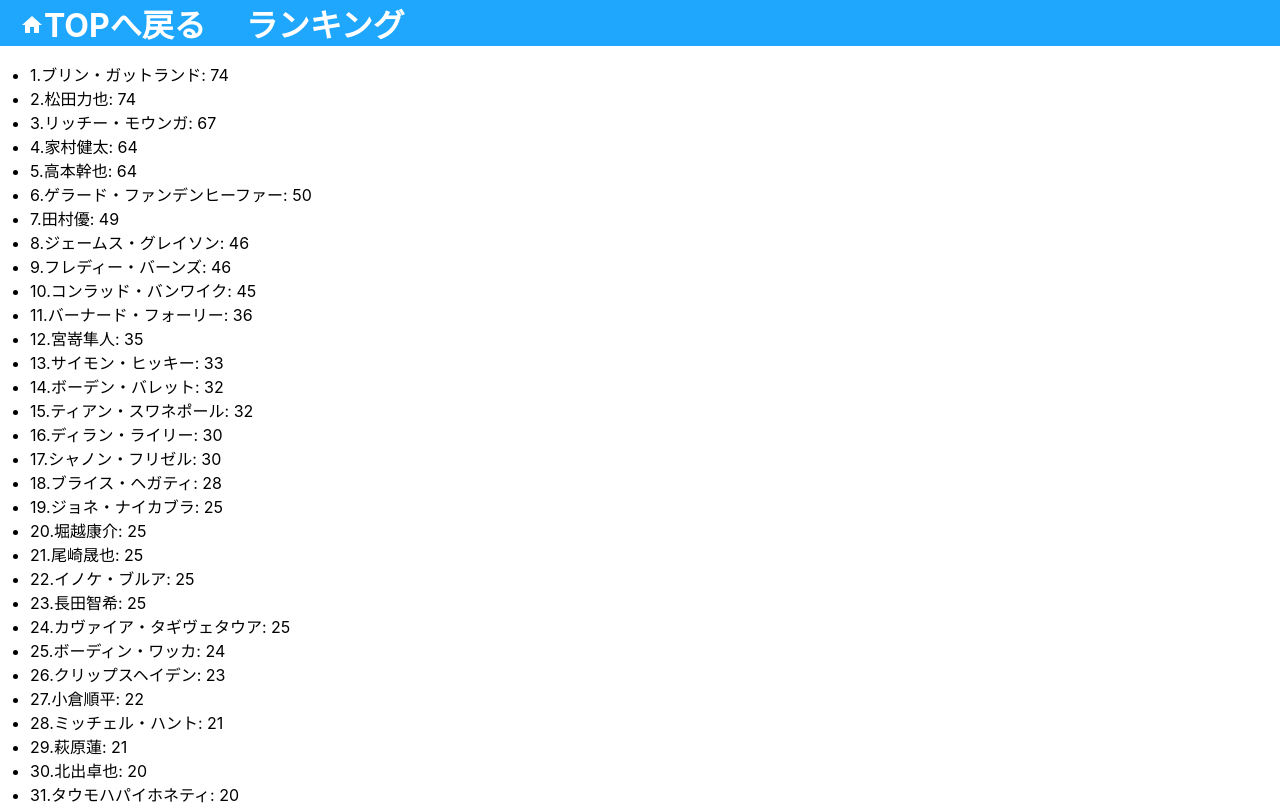
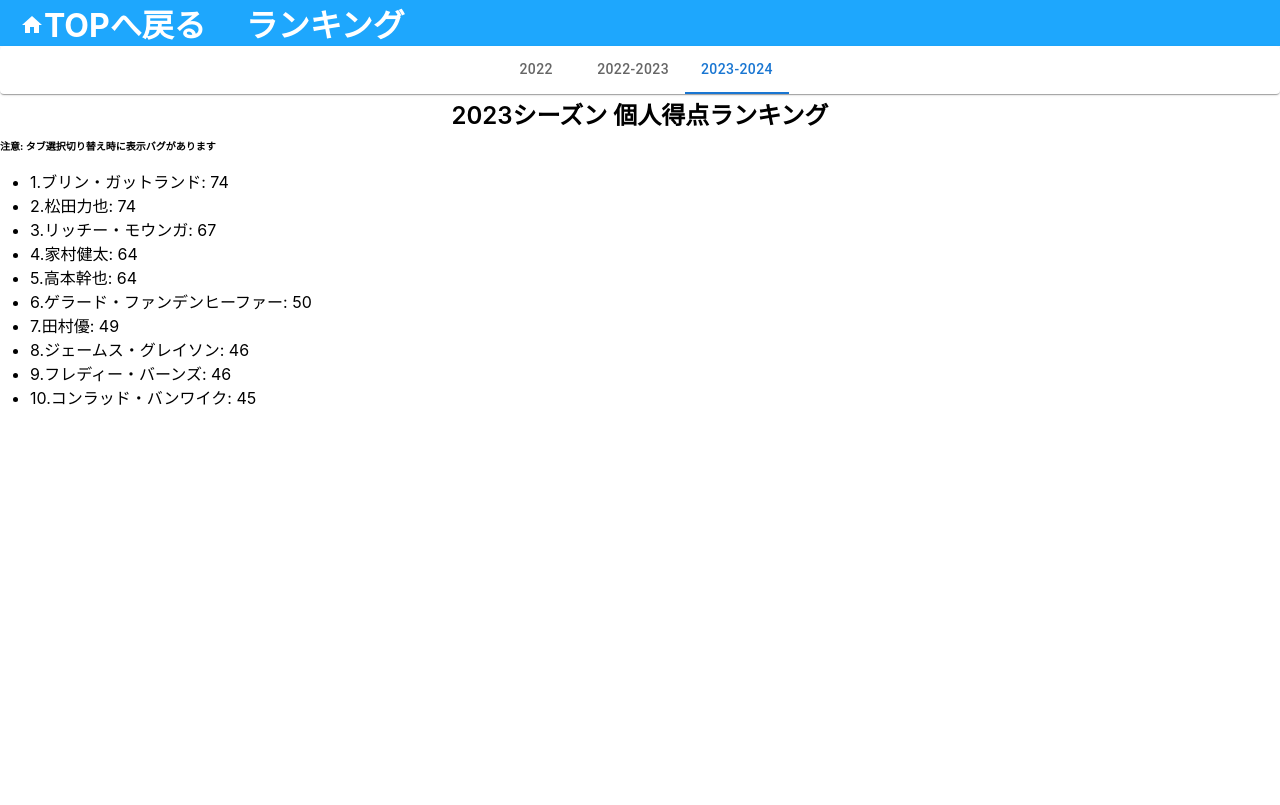
Before and after one commit to Kou-ISK/league_one_scraping, a React (Create React App) app in the folder frontend/: page /league_one_scraping/ranking in a window 1280 px wide. Shown: the top 805 px of the page. Built offline with nearby package versions, Linux system fonts and the light colour scheme.

Commit message:
feat: ランキングページに年度選択タブを追加

```diff
--- a/frontend/src/App.tsx
+++ b/frontend/src/App.tsx
@@ -37,7 +37,6 @@ function App() {
               <Page
                 selectedGameList={selectedGameList}
                 setSelectedGameList={setSelectedGameList}
-                dataSet={dataSet}
               />
             }
           />
@@ -47,7 +46,12 @@ function App() {
           />
           <Route
             path='/league_one_scraping/ranking'
-            Component={() => <RankingPage />}
+            Component={() => (
+              <RankingPage
+                selectedGameList={selectedGameList}
+                setSelectedGameList={setSelectedGameList}
+              />
+            )}
           />
         </Routes>
       </Router>
--- a/frontend/src/stories/Page.tsx
+++ b/frontend/src/stories/Page.tsx
@@ -3,36 +3,24 @@ import React, { Dispatch, useState } from 'react';
 import './page.css';
 import { GameInfoTable } from './gameInfoTable';
 import { Game } from '../types/game';
-import { Paper, Tab, Tabs } from '@mui/material';
+import { YearSelectionTabs } from './yearSelectionTabs';
+import { dataSet } from '../App';
 
 interface PageProps {
   selectedGameList: Game[];
   setSelectedGameList: Dispatch<React.SetStateAction<Game[]>>;
-  dataSet: { [key: number]: Game[] };
 }
 
 export const Page = (props: PageProps) => {
   const [year, setYear] = useState(2023);
   const handleChange = (event: React.ChangeEvent<{}>, value: number) => {
     setYear(value);
-    props.setSelectedGameList(props.dataSet[value]);
+    props.setSelectedGameList(dataSet[value]);
   };
 
   return (
     <div className='page'>
-      <Paper>
-        <Tabs
-          value={year}
-          onChange={handleChange}
-          indicatorColor='primary'
-          textColor='primary'
-          centered
-        >
-          <Tab label='2022' value={2021} />
-          <Tab label='2022-2023' value={2022} />
-          <Tab label='2023-2024' value={2023} />
-        </Tabs>
-      </Paper>
+      <YearSelectionTabs handleChange={handleChange} year={year} />
       <h1>{year}シーズン</h1>
       <GameInfoTable gameList={props.selectedGameList} />
     </div>
--- a/frontend/src/stories/rankingPage.tsx
+++ b/frontend/src/stories/rankingPage.tsx
@@ -1,24 +1,29 @@
+import { Dispatch, useState } from 'react';
 import { dataSet } from '../App';
-import {
-  ConcatOverAllScoreProgress,
-  GroupScoreObjectByPlayerName,
-} from '../utils/concatOverAllScoreProgress';
+import { Game } from '../types/game';
+import { YearSelectionTabs } from './yearSelectionTabs';
+import { ScoreRanking } from './scoreRanking';
 
-export const RankingPage = () => {
-  // TODO 年度を選択できるようにする
-  const gameList = dataSet['2023'];
-  const scoreProgress = GroupScoreObjectByPlayerName(
-    ConcatOverAllScoreProgress(gameList)
-  ).sort((a, b) => b.point - a.point);
+interface RankingPageProps {
+  selectedGameList: Game[];
+  setSelectedGameList: Dispatch<React.SetStateAction<Game[]>>;
+}
+
+export const RankingPage = (props: RankingPageProps) => {
+  const [year, setYear] = useState(2023);
+
+  // TODO 毎回yearの初期値のタブが選択される問題に対処する
+  const handleChange = (event: React.ChangeEvent<{}>, value: number) => {
+    setYear(value);
+    props.setSelectedGameList(dataSet[year]);
+  };
+
   return (
-    <ul>
-      {scoreProgress.map((scoreInfo: any, index: number) => {
-        return (
-          <li>
-            {index + 1}.{scoreInfo.scorer}: {scoreInfo.point}
-          </li>
-        );
-      })}
-    </ul>
+    <>
+      <YearSelectionTabs handleChange={handleChange} year={year} />
+      <h1>{year}シーズン 個人得点ランキング</h1>
+      <p>注意: タブ選択切り替え時に表示バグがあります</p>
+      <ScoreRanking selectedGameList={props.selectedGameList} />
+    </>
   );
 };
--- /dev/null
+++ b/frontend/src/stories/scoreRanking.tsx
@@ -0,0 +1,27 @@
+import { Game } from '../types/game';
+import {
+  ConcatOverAllScoreProgress,
+  GroupScoreObjectByPlayerName,
+} from '../utils/concatOverAllScoreProgress';
+
+interface ScoreRankingProps {
+  selectedGameList: Game[];
+}
+export const ScoreRanking = (props: ScoreRankingProps) => {
+  const scoreRankingTop10 = GroupScoreObjectByPlayerName(
+    ConcatOverAllScoreProgress(props.selectedGameList)
+  )
+    .sort((a, b) => b.point - a.point)
+    .filter((item, index) => index < 10);
+  return (
+    <ul>
+      {scoreRankingTop10.map((scoreInfo: any, index: number) => {
+        return (
+          <li>
+            {index + 1}.{scoreInfo.scorer}: {scoreInfo.point}
+          </li>
+        );
+      })}
+    </ul>
+  );
+};
--- /dev/null
+++ b/frontend/src/stories/yearSelectionTabs.tsx
@@ -0,0 +1,24 @@
+import { Paper, Tab, Tabs } from '@mui/material';
+
+interface YearSelectionTabsProps {
+  handleChange: (event: React.ChangeEvent<{}>, value: number) => void;
+  year: number;
+}
+
+export const YearSelectionTabs = (props: YearSelectionTabsProps) => {
+  return (
+    <Paper>
+      <Tabs
+        value={props.year}
+        onChange={(event, value) => props.handleChange(event, value)}
+        indicatorColor='primary'
+        textColor='primary'
+        centered
+      >
+        <Tab label='2022' value={2021} />
+        <Tab label='2022-2023' value={2022} />
+        <Tab label='2023-2024' value={2023} />
+      </Tabs>
+    </Paper>
+  );
+};
```
